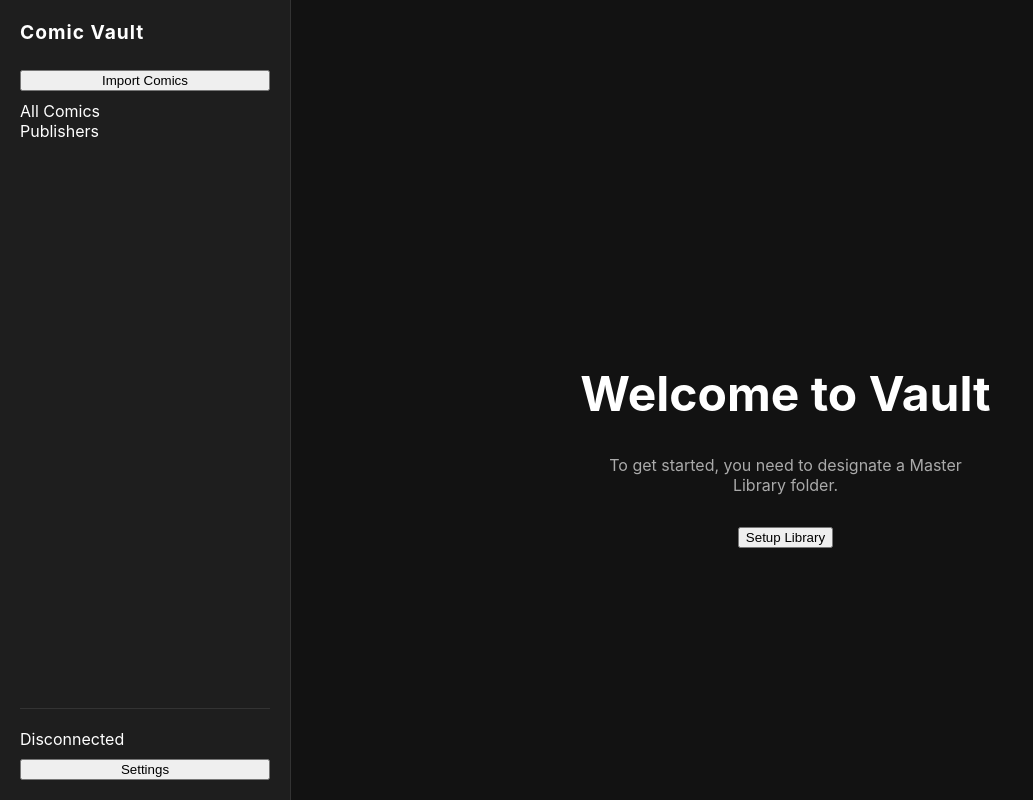
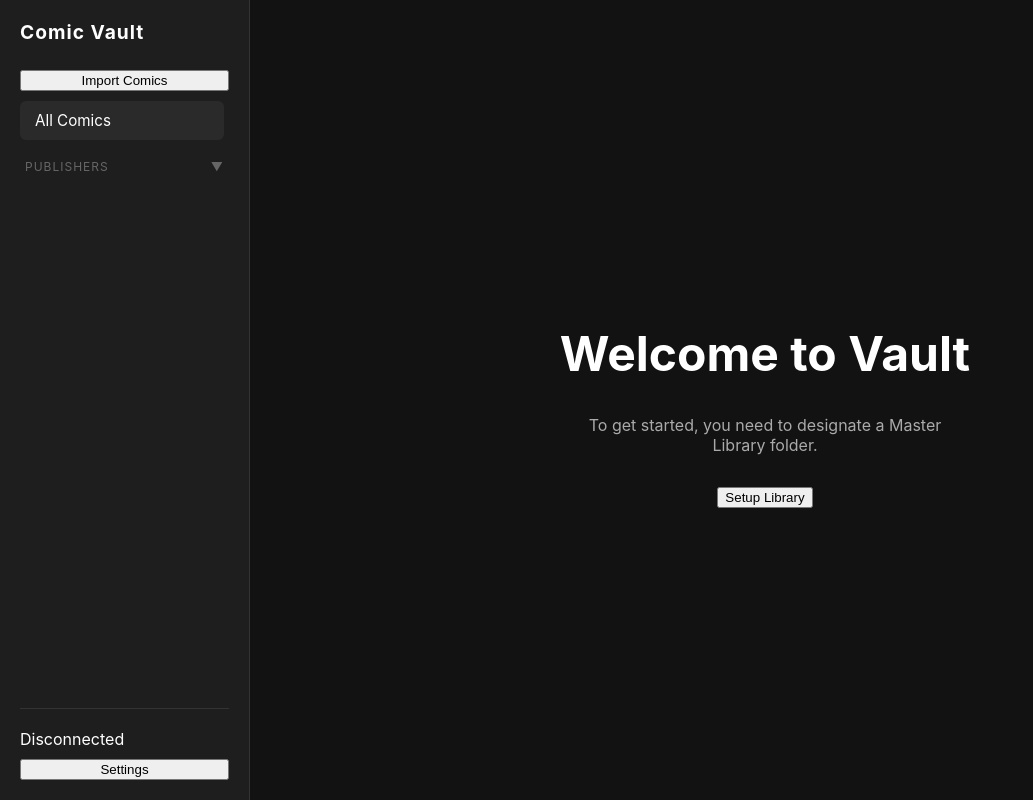
Before and after one commit to gts1117/comic-vault, a React (Vite) app: page / in a window 1280 px wide. Shown: the whole page, without its empty margins (0-1033 px from the left). Built offline with nearby package versions, Linux system fonts and the light colour scheme.

Commit message:
Fix sidebar UI: scrolling, grid accordion, and premium scrollbars

```diff
--- a/src/App.css
+++ b/src/App.css
@@ -10,8 +10,17 @@
   --text-main: #FFFFFF;
 }
 
+* {
+  box-sizing: border-box;
+}
+
+html, body, #root {
+  height: 100%;
+  margin: 0;
+  padding: 0;
+}
+
 body {
-  margin: 0;
   font-family: 'Inter', 'Outfit', -apple-system, sans-serif;
   background-color: var(--bg-app);
   color: var(--text-primary);
@@ -32,6 +41,8 @@ body {
   display: flex;
   flex-direction: column;
   gap: 10px;
+  overflow: hidden;
+  height: 100%;
 }
 
 .sidebar h2 {
@@ -61,6 +72,93 @@ body {
   flex: 1;
   padding: 20px 40px;
   overflow-y: auto;
+}
+
+/* Premium Scrollbar */
+::-webkit-scrollbar {
+  width: 8px;
+  height: 8px;
+}
+
+::-webkit-scrollbar-track {
+  background: transparent;
+}
+
+::-webkit-scrollbar-thumb {
+  background: #555555;
+  border-radius: 4px;
+}
+
+::-webkit-scrollbar-thumb:hover {
+  background: #777777;
+}
+
+.sidebar-nav {
+  flex: 1;
+  min-height: 0;
+  overflow-y: auto;
+  overflow-x: hidden;
+  padding-right: 5px;
+  display: flex;
+  flex-direction: column;
+  gap: 4px;
+}
+
+.nav-item {
+  padding: 10px 15px;
+  border-radius: 6px;
+  cursor: pointer;
+  transition: all 0.2s ease;
+  color: var(--text-secondary);
+  font-size: 0.95rem;
+}
+
+.nav-item:hover, .nav-item.active {
+  background-color: var(--bg-card);
+  color: var(--text-primary);
+}
+
+.nav-section-title {
+  font-size: 0.75rem;
+  text-transform: uppercase;
+  letter-spacing: 1px;
+  color: #666;
+  margin: 15px 0 5px 5px;
+  display: flex;
+  justify-content: space-between;
+  align-items: center;
+  cursor: pointer;
+  user-select: none;
+  transition: color 0.2s;
+}
+
+.nav-section-title:hover {
+  color: var(--text-secondary);
+}
+
+.chevron {
+  transition: transform 0.3s ease;
+}
+
+.chevron.open {
+  transform: rotate(180deg);
+}
+
+.collapsible-content {
+  display: grid;
+  grid-template-rows: 0fr;
+  transition: grid-template-rows 0.3s ease-in-out;
+}
+
+.collapsible-content.open {
+  grid-template-rows: 1fr;
+}
+
+.collapsible-inner {
+  overflow: hidden;
+  display: flex;
+  flex-direction: column;
+  gap: 4px;
 }
 
 /* Tab Headers for Physical Longbox Feel */
--- a/src/components/Sidebar.tsx
+++ b/src/components/Sidebar.tsx
@@ -1,4 +1,4 @@
-import React from 'react';
+import React, { useState } from 'react';
 import { useUIStore, useLibraryStore } from '../store';
 
 interface SidebarProps {
@@ -14,6 +14,8 @@ export const Sidebar: React.FC<SidebarProps> = ({ onOpenSettings, onOpenImport }
   const publishers = Array.from(new Set(
     (Array.isArray(comics) ? comics : []).map(c => c.publisher)
   )).sort();
+
+  const [isPublishersOpen, setIsPublishersOpen] = useState(false);
 
   return (
     <aside className="sidebar">
@@ -32,7 +34,16 @@ export const Sidebar: React.FC<SidebarProps> = ({ onOpenSettings, onOpenImport }
           All Comics
         </div>
 
-        <div className="nav-section-title">Publishers</div>
+        <div
+          className="nav-section-title"
+          onClick={() => setIsPublishersOpen(!isPublishersOpen)}
+        >
+          <span>Publishers</span>
+          <span className={`chevron ${isPublishersOpen ? 'open' : ''}`}>▼</span>
+        </div>
+
+        <div className={`collapsible-content ${isPublishersOpen ? 'open' : ''}`}>
+          <div className="collapsible-inner">
             {publishers.map(pub => (
               <div
                 key={pub}
@@ -42,6 +53,8 @@ export const Sidebar: React.FC<SidebarProps> = ({ onOpenSettings, onOpenImport }
                 {pub}
               </div>
             ))}
+          </div>
+        </div>
       </nav>
 
       <div className="sidebar-footer">
```
Lines whose indentation alone changed are shown as unchanged.
